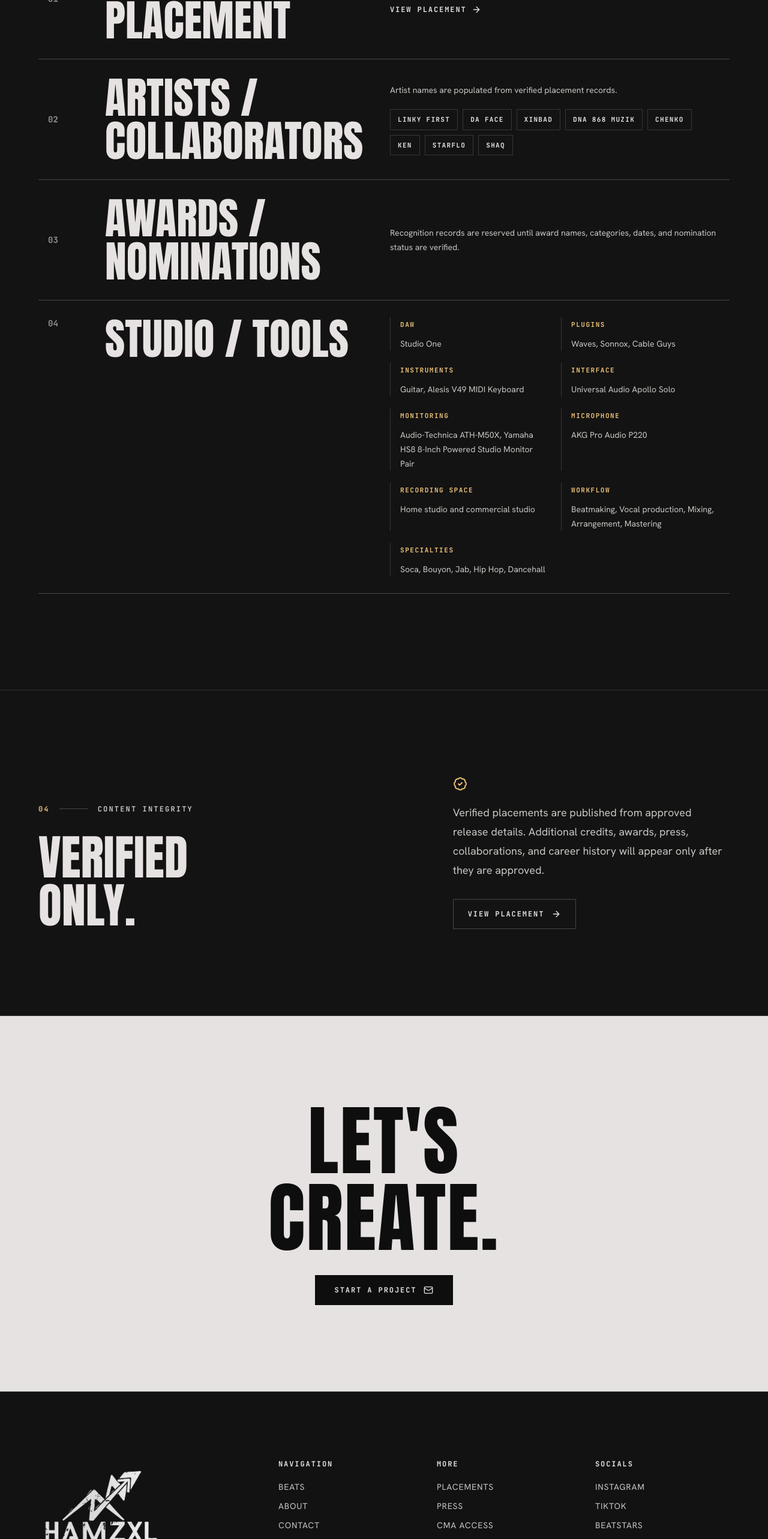
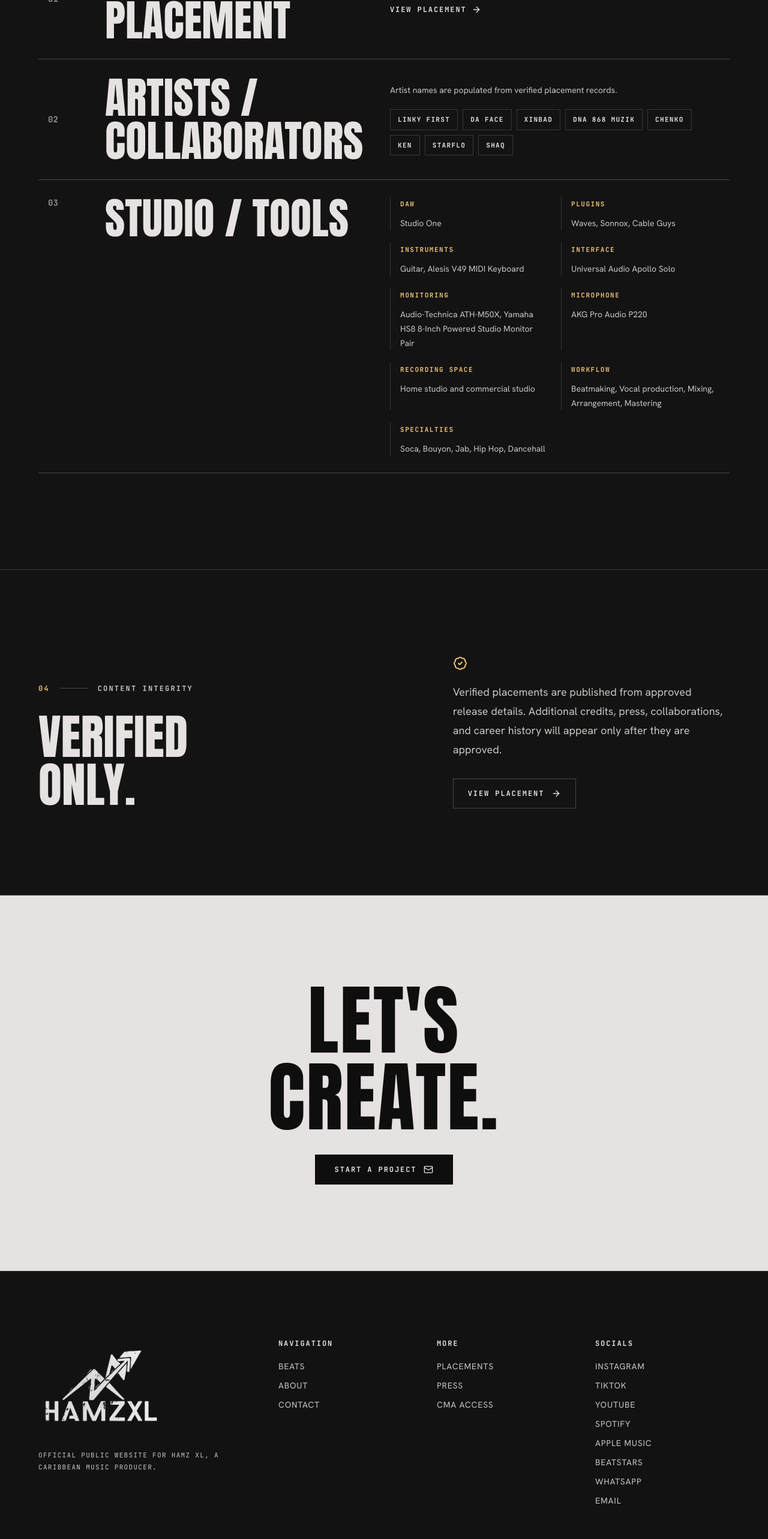
Before and after one commit to davidbchamilton/hamz-website, a Next.js app: page /about in a window 1280 px wide. Shown: the part 3520-6086 px from the top of the page at 60% size. Built offline with nearby package versions, Linux system fonts and the light colour scheme; no server answers.

Commit message:
Cleanup pt 2 - spotify, youtube, contact form

```diff
--- a/src/app/about/page.tsx
+++ b/src/app/about/page.tsx
@@ -14,7 +14,7 @@ export const metadata: Metadata = {
   openGraph: {
     title: "About | Caribbean Music Producer",
     description:
-      "A producer profile prepared for verified biography, credits, collaborations, recognition, and studio photography."
+      "A producer profile with verified biography, credits, collaborators, and studio details."
   }
 };
 
@@ -39,14 +39,6 @@ const collaborators = Array.from(
     )
   )
 );
-
-const contentSlots = [
-  {
-    label: "Awards / Nominations",
-    detail:
-      "Recognition records are reserved until award names, categories, dates, and nomination status are verified."
-  }
-];
 
 function SectionMarker({ index, label }: { index: string; label: string }) {
   return (
@@ -243,27 +235,9 @@ export default function AboutPage() {
                 </div>
               </article>
             ) : null}
-            {contentSlots.map((slot, index) => (
-              <article
-                key={slot.label}
-                className="group grid gap-5 border-b border-studio-outline py-7 transition-colors hover:bg-surface-container md:grid-cols-12 md:items-center md:px-4"
-              >
-                <span className="font-mono text-sm font-bold text-muted-studio/70 group-hover:text-tertiary-gold md:col-span-1">
-                  {String(index + 3).padStart(2, "0")}
-                </span>
-                <div className="md:col-span-5">
-                  <h2 className="font-display text-[clamp(2.5rem,6vw,4.5rem)] uppercase leading-none text-ivory">
-                    {slot.label}
-                  </h2>
-                </div>
-                <p className="max-w-2xl text-sm leading-6 text-muted-studio md:col-span-6">
-                  {slot.detail}
-                </p>
-              </article>
-            ))}
             <article className="grid gap-5 border-b border-studio-outline py-7 transition-colors hover:bg-surface-container md:grid-cols-12 md:px-4">
               <span className="font-mono text-sm font-bold text-muted-studio/70 md:col-span-1">
-                {String(contentSlots.length + 3).padStart(2, "0")}
+                03
               </span>
               <div className="md:col-span-5">
                 <h2 className="font-display text-[clamp(2.5rem,6vw,4.5rem)] uppercase leading-none text-ivory">
@@ -309,8 +283,8 @@ export default function AboutPage() {
             <BadgeCheck className="mb-5 size-6 text-tertiary-gold" aria-hidden={true} />
             <p className="text-lg leading-8 text-muted-studio">
               Verified placements are published from approved release details.
-              Additional credits, awards, press, collaborations, and career
-              history will appear only after they are approved.
+              Additional credits, press, collaborations, and career history
+              will appear only after they are approved.
             </p>
             <Link
               href="/placements"
--- a/src/data/site.ts
+++ b/src/data/site.ts
@@ -132,6 +132,18 @@ export const socialLinks: SocialLink[] = [
     href: "https://www.tiktok.com/@hamzxl"
   },
   {
+    label: "YouTube",
+    href: "https://www.youtube.com/@Hamzxl868"
+  },
+  {
+    label: "Spotify",
+    href: "https://open.spotify.com/artist/0nTNt8ZurMb2CE4UDENcJf?si=_f7xylSDRbiPrlZEpK6DIg"
+  },
+  {
+    label: "Apple Music",
+    href: "https://music.apple.com/tt/artist/hamz-xl/1788043200"
+  },
+  {
     label: "BeatStars",
     href: "https://player.beatstars.com/?storeId=152867"
   },
@@ -216,7 +228,7 @@ export const proofPoints: Array<{
   },
   {
     label: "Content integrity",
-    description: "Credits, awards, press, and collaborations appear only after approval.",
+    description: "Credits, press, and collaborations appear only after approval.",
     icon: BadgeCheck
   }
 ];
@@ -240,6 +252,24 @@ export const contactChannels = [
     icon: Music2
   },
   {
+    label: "YouTube",
+    detail: "Watch releases, riddim uploads, visuals, and official HAMZXL content.",
+    href: "https://www.youtube.com/@Hamzxl868",
+    icon: Radio
+  },
+  {
+    label: "Spotify",
+    detail: "Stream HAMZXL artist releases and credited projects on Spotify.",
+    href: "https://open.spotify.com/artist/0nTNt8ZurMb2CE4UDENcJf?si=_f7xylSDRbiPrlZEpK6DIg",
+    icon: Disc3
+  },
+  {
+    label: "Apple Music",
+    detail: "Stream HAMZXL artist releases and credited projects on Apple Music.",
+    href: "https://music.apple.com/tt/artist/hamz-xl/1788043200",
+    icon: Headphones
+  },
+  {
     label: "BeatStars",
     detail: "Listen, license, and purchase beats through the official BeatStars player.",
     href: beatStars.profileUrl,
```
Also changed, not shown: 3 other files (tests, documents, lock files or other folders).
